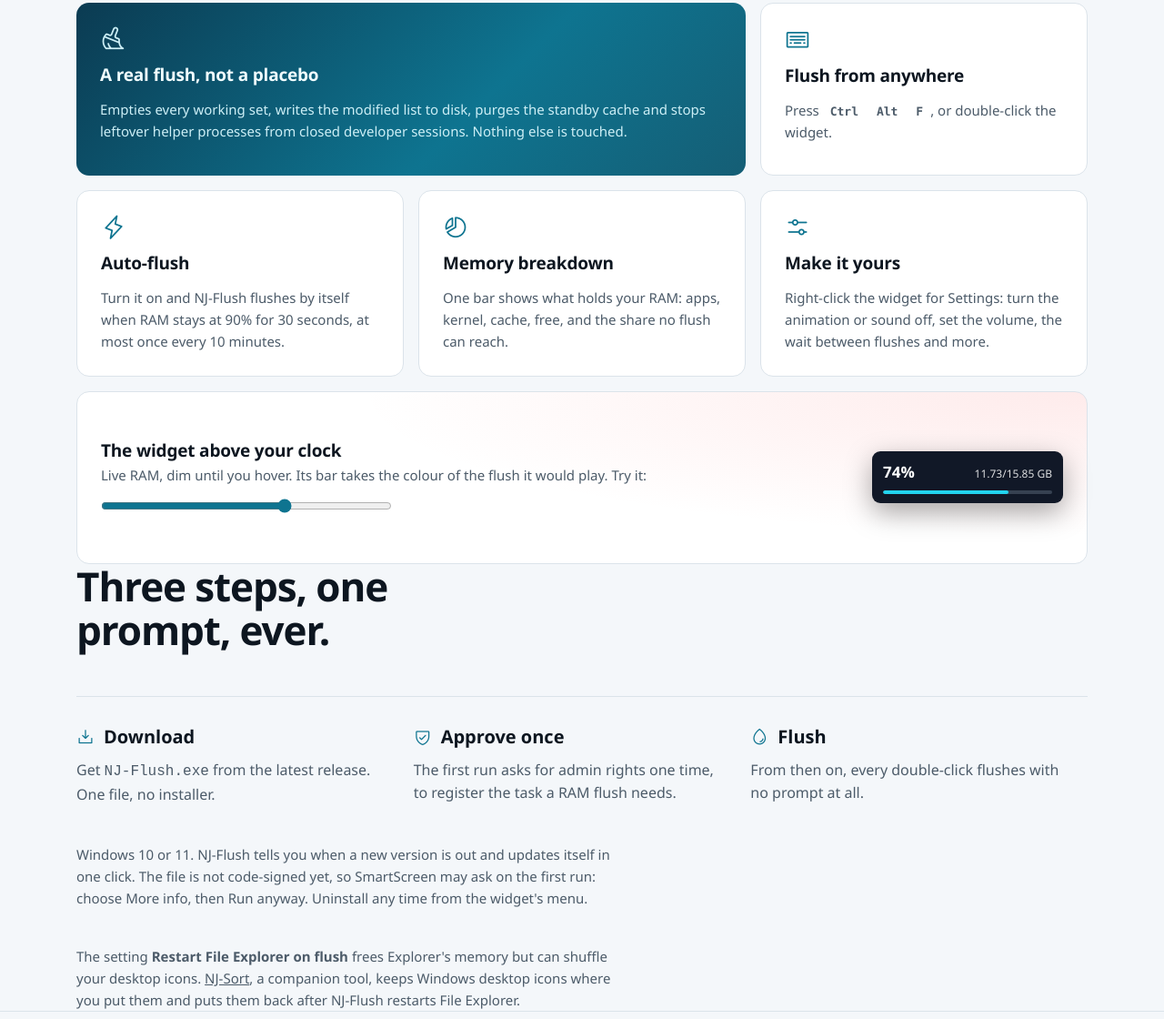
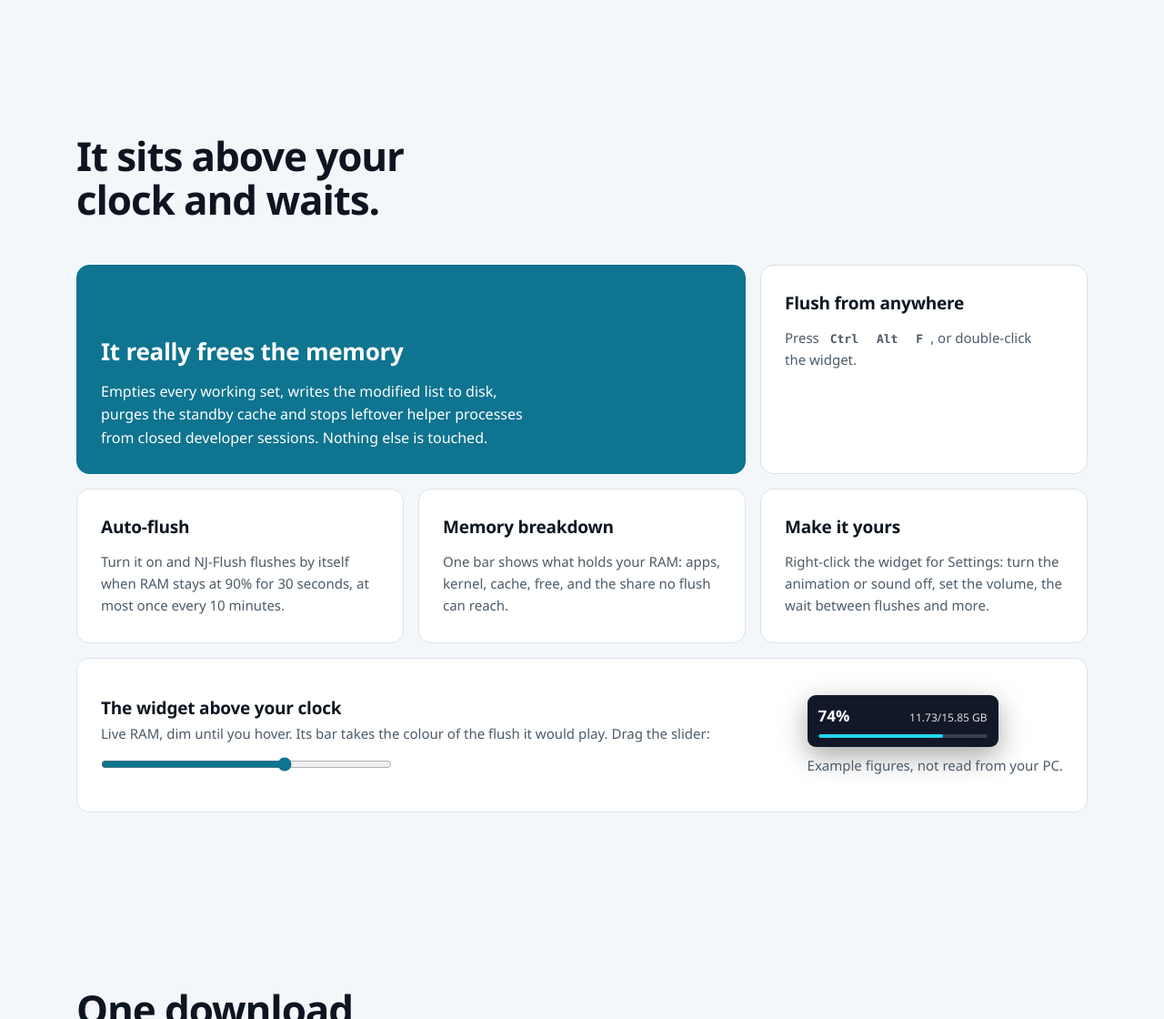
Before and after one commit to NJ-Burrito/NJ-Flush, a plain HTML site: page docs/index.html in a window 1280 px wide. Shown: the part 1680-2800 px from the top of the page at 91% size. Drawn offline with nearby package versions, Linux system fonts and the light colour scheme.

Commit message:
Design pass: drop icon CDN and icon-on-every-card, flat lead card, 10px buttons, fix section spacing and hero alignment, plainer headings, honest widget demo label
Co-Authored-By: Claude Sonnet 5.5 <noreply@anthropic.com>

```diff
--- a/docs/index.html
+++ b/docs/index.html
@@ -110,8 +110,7 @@
 }
 </script>
 <link rel="icon" href="logo.png">
-<link rel="preconnect" href="https://unpkg.com" crossorigin>
-<link rel="stylesheet" href="https://unpkg.com/@phosphor-icons/web@2.1.1/src/regular/style.css">
+<script>document.documentElement.classList.add("js")</script>
 <style>
   /* Design read: landing for Windows power users, dark-tech with porcelain + cyan from the app's own art.
      Dials 7 / 5 / 3. Font: Thmanyah Sans when installed (never web-served: licence), else the system UI face. */
@@ -137,16 +136,19 @@
   .nav-links a { text-decoration: none; transition: color .2s; }
   .nav-links a:hover { color: var(--text); }
 
-  .btn { display: inline-flex; align-items: center; gap: 8px; padding: 12px 20px; border-radius: 999px; font-weight: 600; text-decoration: none;
+  .btn { display: inline-flex; align-items: center; gap: 8px; padding: 12px 20px; border-radius: 10px; font-weight: 600; text-decoration: none;
          white-space: nowrap; transition: transform .2s var(--ease), background-color .2s; }
   .btn:active { transform: scale(.97); }
   .btn-primary { background: var(--accent); color: var(--accent-ink); }
   .btn-primary:hover { transform: translateY(-1px); }
   .btn-ghost { border: 1px solid var(--line); }
   .btn-ghost:hover { background: var(--bg-2); }
-  .btn i { font-size: 18px; }
+  .btn .ico { flex: none; }
+  :focus-visible { outline: 2px solid var(--accent); outline-offset: 3px; border-radius: 6px; }
+  h1, h2, h3 { text-wrap: balance; }
+  .lede, .sub, .note, .cell p, .tier p, .step p { text-wrap: pretty; }
 
-  .hero { display: grid; grid-template-columns: 1.05fr .95fr; gap: 48px; align-items: center; padding: 56px 0 72px; min-height: calc(100dvh - 68px); }
+  .hero { display: grid; grid-template-columns: 1.05fr .95fr; gap: 48px; align-items: center; padding: 56px 24px 72px; min-height: calc(100dvh - 68px); }
   h1 { font-size: clamp(40px, 5.4vw, 64px); line-height: 1.04; letter-spacing: -.035em; font-weight: 800; }
   h1 em { font-style: normal; color: var(--accent); }
   .lede { color: var(--muted); font-size: 19px; max-width: 34ch; margin: 22px 0 32px; }
@@ -155,7 +157,7 @@
            box-shadow: 0 40px 80px -30px rgba(0, 0, 0, .7), inset 0 0 0 1px rgba(255, 255, 255, .06); }
   .stage video { width: 100%; height: 100%; object-fit: cover; display: block; }
 
-  section { padding: 96px 0; }
+  section.wrap:not(.hero) { padding-top: 96px; padding-bottom: 96px; }
   h2 { font-size: clamp(30px, 3.6vw, 44px); line-height: 1.1; letter-spacing: -.025em; font-weight: 800; max-width: 20ch; }
   .sub { color: var(--muted); max-width: 60ch; margin-top: 14px; font-size: 18px; }
 
@@ -167,6 +169,7 @@
   .scale { display: grid; grid-template-columns: 80fr 10fr 6fr 4fr; font-size: 13px; color: var(--muted); margin-top: 8px; font-variant-numeric: tabular-nums; }
   .tiers { display: grid; grid-template-columns: 1.15fr 1fr; gap: 40px; margin-top: 48px; align-items: start; }
   .tier-list { display: grid; gap: 26px; }
+  .demo-note { color: var(--muted); font-size: 13px; margin-top: 8px; }
   .tier { display: grid; grid-template-columns: 12px 1fr; gap: 16px; }
   .tier::before { content: ""; width: 12px; border-radius: 6px; background: var(--c); }
   .tier h3 { font-size: 20px; letter-spacing: -.01em; }
@@ -177,18 +180,19 @@
 
   /* features bento: 6 items, 6 cells */
   .bento { display: grid; grid-template-columns: repeat(6, 1fr); gap: 16px; margin-top: 48px; }
-  .cell { background: var(--bg-2); border: 1px solid var(--line); border-radius: var(--r); padding: 26px; display: flex; flex-direction: column; gap: 10px; min-height: 190px; }
-  .cell i { font-size: 28px; color: var(--accent); }
-  .cell h3 { font-size: 19px; letter-spacing: -.01em; }
+  .cell { background: var(--bg-2); border: 1px solid var(--line); border-radius: var(--r); padding: 26px; display: flex; flex-direction: column; gap: 10px; min-height: 170px; }
+    .cell h3 { font-size: 19px; letter-spacing: -.01em; }
   .cell p { color: var(--muted); font-size: 15px; }
-  .c-a { grid-column: span 4; background: linear-gradient(135deg, #0b3b52, #0e7490 60%, #155e75); border: 0; color: #f0fdff; }
-  .c-a p, .c-a i { color: #cdeff6; }
+  .c-a { grid-column: span 4; background: var(--accent); border-color: var(--accent); color: var(--accent-ink); justify-content: flex-end; min-height: 230px; }
+  .c-a h3 { font-size: 26px; }
+  .c-a p { color: inherit; font-size: 16px; max-width: 52ch; }
   .c-b { grid-column: span 2; } .c-c { grid-column: span 2; } .c-d { grid-column: span 2; } .c-e { grid-column: span 2; }
   .c-f { grid-column: span 6; flex-direction: row; align-items: center; justify-content: space-between; gap: 24px;
-         background: radial-gradient(120% 140% at 100% 0, rgba(248, 113, 113, .14), transparent 60%), var(--bg-2); }
+         }
   kbd { font: 600 13px ui-monospace, "Cascadia Mono", Consolas, monospace; padding: 2px 7px; border-radius: 6px; border: 1px solid rgba(255,255,255,.25); background: rgba(255,255,255,.08); }
 
   /* a working replica of the widget */
+  .widget-wrap { flex: none; }
   .widget { width: 210px; padding: 9px 12px 10px; border-radius: 9px; background: #111827; color: #fff; font-variant-numeric: tabular-nums;
             box-shadow: 0 10px 30px rgba(0,0,0,.35); flex: none; }
   .widget .row { display: flex; justify-content: space-between; align-items: baseline; }
@@ -198,24 +202,23 @@
 
   .steps { display: grid; grid-template-columns: repeat(3, 1fr); gap: 0; margin-top: 48px; border-top: 1px solid var(--line); }
   .step { padding: 28px 28px 0 0; }
-  .step h3 { font-size: 20px; display: flex; gap: 10px; align-items: center; }
-  .step h3 i { color: var(--accent); }
+  .step h3 { font-size: 20px; }
   .step p { color: var(--muted); margin-top: 8px; }
   .note { margin-top: 40px; color: var(--muted); font-size: 15px; max-width: 70ch; }
 
   footer { border-top: 1px solid var(--line); padding: 32px 0 48px; color: var(--muted); font-size: 14px; }
   footer .wrap { display: flex; justify-content: space-between; gap: 16px; flex-wrap: wrap; }
 
-  .reveal { opacity: 0; transform: translateY(18px); transition: opacity .7s var(--ease), transform .7s var(--ease); }
-  .reveal.in { opacity: 1; transform: none; }
-  @media (prefers-reduced-motion: reduce) { .reveal { opacity: 1; transform: none; transition: none; } html { scroll-behavior: auto; } .widget .fill { transition: none; } }
+  .js .reveal { opacity: 0; transform: translateY(14px); transition: opacity .6s var(--ease), transform .6s var(--ease); }
+  .js .reveal.in { opacity: 1; transform: none; }
+  @media (prefers-reduced-motion: reduce) { .js .reveal { opacity: 1; transform: none; transition: none; } html { scroll-behavior: auto; } .widget .fill { transition: none; } }
 
   @media (max-width: 860px) {
     .hero, .tiers { grid-template-columns: minmax(0, 1fr); }
     .hero > *, .tiers > * { min-width: 0; }
     body { overflow-x: hidden; }
     .wrap { padding-left: 16px; padding-right: 16px; }
-    section { padding-top: 64px; padding-bottom: 64px; }
+    section.wrap:not(.hero) { padding-top: 64px; padding-bottom: 64px; }
     nav .btn { padding: 9px 14px; }
     .hero { min-height: 0; padding-top: 24px; }
     .bento { grid-template-columns: 1fr; }
@@ -237,7 +240,7 @@
       <a href="#tiers">How it flushes</a>
       <a href="#features">Features</a>
       <a href="https://github.com/NJ-Burrito/NJ-Flush">Source</a>
-      <a class="btn btn-primary" href="https://github.com/NJ-Burrito/NJ-Flush/releases/latest"><i class="ph ph-download-simple"></i>Download</a>
+      <a class="btn btn-primary" href="https://github.com/NJ-Burrito/NJ-Flush/releases/latest"><svg class="ico" viewBox="0 0 20 20" width="18" height="18" fill="none" stroke="currentColor" stroke-width="1.8" stroke-linecap="round" stroke-linejoin="round" aria-hidden="true"><path d="M10 3v10m0 0-4-4m4 4 4-4M4 17h12"/></svg>Download</a>
     </div>
   </nav>
 </header>
@@ -248,8 +251,8 @@
       <h1><span class="kicker">NJ-Flush, the free Windows RAM cleaner</span>Your RAM is full. <em>Flush it.</em></h1>
       <p class="lede">One double-click hands memory back to Windows, while a toilet flushes on your screen.</p>
       <div class="ctas">
-        <a class="btn btn-primary" href="https://github.com/NJ-Burrito/NJ-Flush/releases/latest"><i class="ph ph-download-simple"></i>Download</a>
-        <a class="btn btn-ghost" href="https://github.com/NJ-Burrito/NJ-Flush"><i class="ph ph-github-logo"></i>Source</a>
+        <a class="btn btn-primary" href="https://github.com/NJ-Burrito/NJ-Flush/releases/latest"><svg class="ico" viewBox="0 0 20 20" width="18" height="18" fill="none" stroke="currentColor" stroke-width="1.8" stroke-linecap="round" stroke-linejoin="round" aria-hidden="true"><path d="M10 3v10m0 0-4-4m4 4 4-4M4 17h12"/></svg>Download</a>
+        <a class="btn btn-ghost" href="https://github.com/NJ-Burrito/NJ-Flush">Source</a>
       </div>
     </div>
     <div class="stage">
@@ -280,37 +283,36 @@
   </section>
 
   <section class="wrap" id="features">
-    <h2 class="reveal">Small, quiet, out of the way.</h2>
+    <h2 class="reveal">It sits above your clock and waits.</h2>
     <div class="bento">
       <div class="cell c-a reveal">
-        <i class="ph ph-broom"></i>
-        <h3>A real flush, not a placebo</h3>
+        <h3>It really frees the memory</h3>
         <p>Empties every working set, writes the modified list to disk, purges the standby cache and stops leftover helper processes from closed developer sessions. Nothing else is touched.</p>
       </div>
-      <div class="cell c-b reveal"><i class="ph ph-keyboard"></i><h3>Flush from anywhere</h3><p>Press <kbd>Ctrl</kbd> <kbd>Alt</kbd> <kbd>F</kbd>, or double-click the widget.</p></div>
-      <div class="cell c-c reveal"><i class="ph ph-lightning"></i><h3>Auto-flush</h3><p>Turn it on and NJ-Flush flushes by itself when RAM stays at 90% for 30 seconds, at most once every 10 minutes.</p></div>
-      <div class="cell c-d reveal"><i class="ph ph-chart-pie-slice"></i><h3>Memory breakdown</h3><p>One bar shows what holds your RAM: apps, kernel, cache, free, and the share no flush can reach.</p></div>
-      <div class="cell c-e reveal"><i class="ph ph-sliders-horizontal"></i><h3>Make it yours</h3><p>Right-click the widget for Settings: turn the animation or sound off, set the volume, the wait between flushes and more.</p></div>
+      <div class="cell c-b reveal"><h3>Flush from anywhere</h3><p>Press <kbd>Ctrl</kbd> <kbd>Alt</kbd> <kbd>F</kbd>, or double-click the widget.</p></div>
+      <div class="cell c-c reveal"><h3>Auto-flush</h3><p>Turn it on and NJ-Flush flushes by itself when RAM stays at 90% for 30 seconds, at most once every 10 minutes.</p></div>
+      <div class="cell c-d reveal"><h3>Memory breakdown</h3><p>One bar shows what holds your RAM: apps, kernel, cache, free, and the share no flush can reach.</p></div>
+      <div class="cell c-e reveal"><h3>Make it yours</h3><p>Right-click the widget for Settings: turn the animation or sound off, set the volume, the wait between flushes and more.</p></div>
       <div class="cell c-f reveal">
         <div>
           <h3>The widget above your clock</h3>
-          <p>Live RAM, dim until you hover. Its bar takes the colour of the flush it would play. Try it:</p>
+          <p>Live RAM, dim until you hover. Its bar takes the colour of the flush it would play. Drag the slider:</p>
           <p style="margin-top:12px"><input type="range" id="ram" min="30" max="99" value="74" aria-label="RAM in use" style="width:min(320px,100%);accent-color:var(--accent)"></p>
         </div>
-        <div class="widget" aria-live="polite">
+        <div class="widget-wrap"><div class="widget" aria-live="polite">
           <div class="row"><b id="w-pct">74%</b><small id="w-gb">11.73/15.85 GB</small></div>
           <div class="track"><div class="fill" id="w-fill"></div></div>
-        </div>
+        </div><p class="demo-note">Example figures, not read from your PC.</p></div>
       </div>
     </div>
   </section>
 
   <section class="wrap" id="install">
-    <h2 class="reveal">Three steps, one prompt, ever.</h2>
+    <h2 class="reveal">One download, one admin prompt.</h2>
     <div class="steps">
-      <div class="step reveal"><h3><i class="ph ph-download-simple"></i>Download</h3><p>Get <code>NJ-Flush.exe</code> from the latest release. One file, no installer.</p></div>
-      <div class="step reveal"><h3><i class="ph ph-shield-check"></i>Approve once</h3><p>The first run asks for admin rights one time, to register the task a RAM flush needs.</p></div>
-      <div class="step reveal"><h3><i class="ph ph-drop"></i>Flush</h3><p>From then on, every double-click flushes with no prompt at all.</p></div>
+      <div class="step reveal"><h3>Download</h3><p>Get <code>NJ-Flush.exe</code> from the latest release. One file, no installer.</p></div>
+      <div class="step reveal"><h3>Approve once</h3><p>The first run asks for admin rights one time, to register the task a RAM flush needs.</p></div>
+      <div class="step reveal"><h3>Flush</h3><p>From then on, every double-click flushes with no prompt at all.</p></div>
     </div>
     <p class="note reveal">Windows 10 or 11. NJ-Flush tells you when a new version is out and updates itself in one click. The file is not code-signed yet, so SmartScreen may ask on the first run: choose More info, then Run anyway. Uninstall any time from the widget's menu.</p>
     <p class="note reveal">The setting <strong>Restart File Explorer on flush</strong> frees Explorer's memory but can shuffle your desktop icons. <a href="https://nj-burrito.github.io/NJ-Sort/">NJ-Sort</a>, a companion tool, keeps Windows desktop icons where you put them and puts them back after NJ-Flush restarts File Explorer.</p>
```
